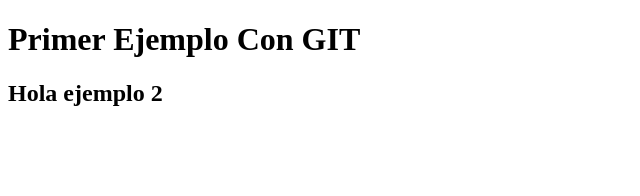
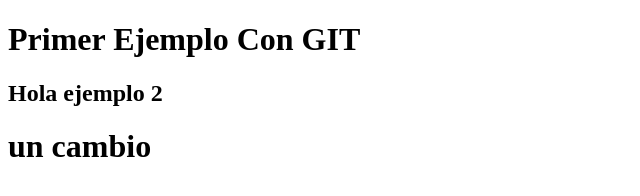
Before and after one commit to miccastillom/clase_git, a plain HTML site: page index.html in a window 1280 px wide. Shown: the whole page, without its empty margins (0-640 px from the left). Drawn offline with Linux system fonts and the light colour scheme.

Commit message:
mi segundo comit

```diff
--- a/index.html
+++ b/index.html
@@ -9,5 +9,6 @@
 <body>
     <h1>Primer Ejemplo Con GIT</h1>
     <h2>Hola ejemplo 2</h2>
+    <h1>un cambio</h1>
 </body>
 </html>
```
